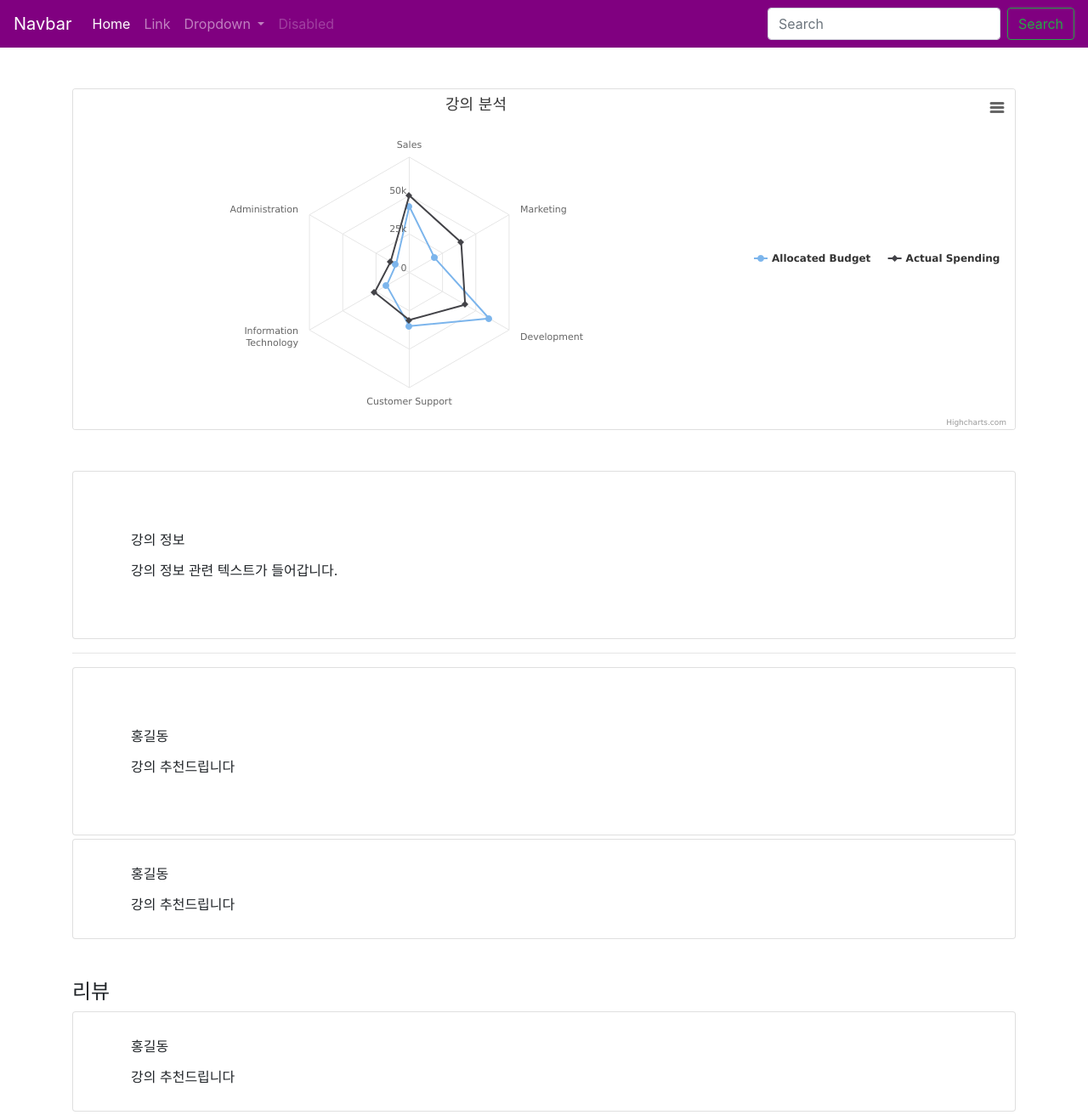
After one commit to chulhee23/everytime-recommend-server, a Django app: page /temp/ in a window 1280 px wide. The commit adds this page. Shown: the whole page at 85% size. Run offline with Django 3.2, Linux system fonts and the light colour scheme; style sheets or scripts are compiled from the project's sources; some libraries are stand-ins or nearby versions.

Commit message:
temp 작업 1차 UI

```diff
--- /dev/null
+++ b/main/templates/temp.html
@@ -0,0 +1,126 @@
+{% extends 'base.html' %}
+
+{% block content %}
+<div class="container">
+
+
+  <div class="card chart my-5" id="my-chart">
+  </div>
+
+  <div class="card p-5">
+    <div class="card-body">
+      <div class="card-title">
+        강의 정보
+      </div>
+      <div class="card-text">
+        강의 정보 관련 텍스트가 들어갑니다.
+      </div>
+    </div>
+
+  </div>
+
+  <hr>
+  <div class="card p-5">
+    <div class="card-body">
+      <div class="card-title">홍길동</div>
+      <div class="card-text">
+        강의 추천드립니다
+      </div>
+    </div>
+  </div>
+  <div class="card px-5 my-1 py-2">
+      <div class="card-body">
+        <div class="card-title">홍길동</div>
+        <div class="card-text">
+          강의 추천드립니다
+        </div>
+      </div>
+    </div>
+    <h4 class="mt-5">리뷰</h4>
+      <div class="card px-5 my-1 py-2">
+          <div class="card-body">
+            <div class="card-title">홍길동</div>
+            <div class="card-text">
+              강의 추천드립니다
+            </div>
+          </div>
+        </div>
+</div>
+
+<script>
+    Highcharts.chart('my-chart', {
+
+      chart: {
+          polar: true,
+          type: 'line'
+      },
+
+      accessibility: {
+          description: 'A spiderweb chart compares the allocated budget against actual spending within an organization. The spider chart has six spokes. Each spoke represents one of the 6 departments within the organization: sales, marketing, development, customer support, information technology and administration. The chart is interactive, and each data point is displayed upon hovering. The chart clearly shows that 4 of the 6 departments have overspent their budget with Marketing responsible for the greatest overspend of $20,000. The allocated budget and actual spending data points for each department are as follows: Sales. Budget equals $43,000; spending equals $50,000. Marketing. Budget equals $19,000; spending equals $39,000. Development. Budget equals $60,000; spending equals $42,000. Customer support. Budget equals $35,000; spending equals $31,000. Information technology. Budget equals $17,000; spending equals $26,000. Administration. Budget equals $10,000; spending equals $14,000.'
+      },
+
+      title: {
+          text: '강의 분석',
+          x: -80
+      },
+
+      pane: {
+          size: '80%'
+      },
+
+      xAxis: {
+          categories: ['Sales', 'Marketing', 'Development', 'Customer Support',
+              'Information Technology', 'Administration'],
+          tickmarkPlacement: 'on',
+          lineWidth: 0
+      },
+
+      yAxis: {
+          gridLineInterpolation: 'polygon',
+          lineWidth: 0,
+          min: 0
+      },
+
+      tooltip: {
+          shared: true,
+          pointFormat: '<span style="color:{series.color}">{series.name}: <b>${point.y:,.0f}</b><br/>'
+      },
+
+      legend: {
+          align: 'right',
+          verticalAlign: 'middle'
+      },
+
+      series: [{
+          name: 'Allocated Budget',
+          data: [43000, 19000, 60000, 35000, 17000, 10000],
+          pointPlacement: 'on'
+      }, {
+          name: 'Actual Spending',
+          data: [50000, 39000, 42000, 31000, 26000, 14000],
+          pointPlacement: 'on'
+      }],
+
+      responsive: {
+          rules: [{
+              condition: {
+                  maxWidth: 500
+              },
+              chartOptions: {
+                  legend: {
+                      align: 'center',
+                      verticalAlign: 'bottom'
+                  },
+                  pane: {
+                      size: '70%'
+                  }
+              }
+          }]
+      }
+
+  });
+
+</script>
+
+
+{% endblock %}
--- a/project_everyReco/templates/base.html
+++ b/project_everyReco/templates/base.html
@@ -15,6 +15,11 @@
   <script src="https://code.jquery.com/jquery-3.3.1.slim.min.js" integrity="sha384-q8i/X+965DzO0rT7abK41JStQIAqVgRVzpbzo5smXKp4YfRvH+8abtTE1Pi6jizo" crossorigin="anonymous"></script>
 <script src="https://cdnjs.cloudflare.com/ajax/libs/popper.js/1.14.7/umd/popper.min.js" integrity="sha384-UO2eT0CpHqdSJQ6hJty5KVphtPhzWj9WO1clHTMGa3JDZwrnQq4sF86dIHNDz0W1" crossorigin="anonymous"></script>
 <script src="https://stackpath.bootstrapcdn.com/bootstrap/4.3.1/js/bootstrap.min.js" integrity="sha384-JjSmVgyd0p3pXB1rRibZUAYoIIy6OrQ6VrjIEaFf/nJGzIxFDsf4x0xIM+B07jRM" crossorigin="anonymous"></script>
+<script src="https://code.highcharts.com/highcharts.js"></script>
+<script src="https://code.highcharts.com/highcharts-more.js"></script>
+<script src="https://code.highcharts.com/modules/exporting.js"></script>
+<script src="https://code.highcharts.com/modules/export-data.js"></script>
+<script src="https://code.highcharts.com/modules/accessibility.js"></script>
 </head>
 
 <body>
@@ -28,10 +33,10 @@
     <div class="collapse navbar-collapse" id="navbarSupportedContent">
       <ul class="navbar-nav mr-auto">
         <li class="nav-item active">
-          <a class="nav-link" href="#">Home <span class="sr-only">(current)</span></a>
+          <a class="nav-link" href="/">Home <span class="sr-only">(current)</span></a>
         </li>
         <li class="nav-item">
-          <a class="nav-link" href="#">Link</a>
+          <a class="nav-link" href="/temp">Link</a>
         </li>
         <li class="nav-item dropdown">
           <a class="nav-link dropdown-toggle" href="#" id="navbarDropdown" role="button" data-toggle="dropdown"
```
